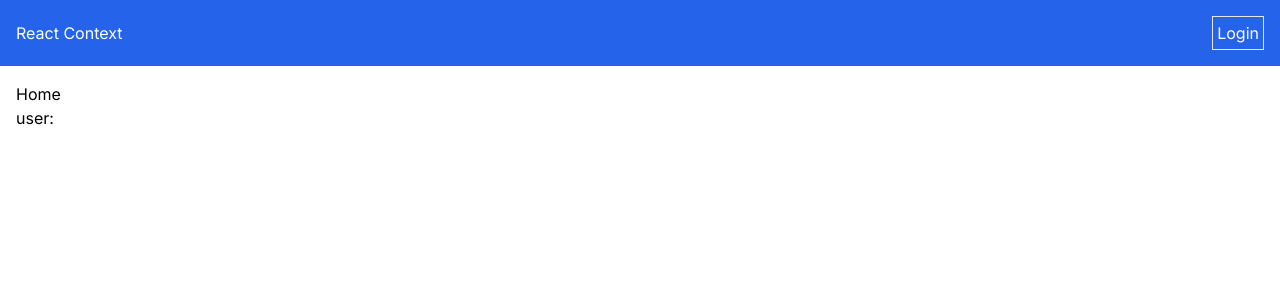
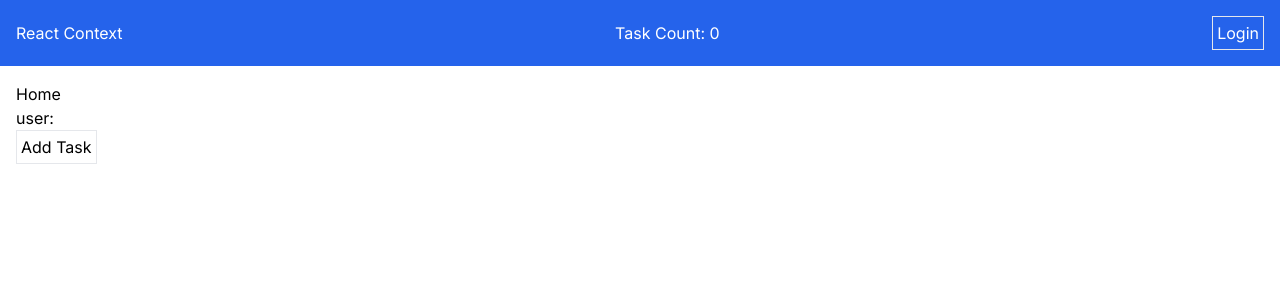
Before and after one commit to fahim041/library, a Next.js app: page /react/react-context in a window 1280 px wide. Shown: the top 300 px of the page. Built offline with nearby package versions, Linux system fonts and the light colour scheme.

Commit message:
task context

```diff
--- a/app/react/react-context/Home.tsx
+++ b/app/react/react-context/Home.tsx
@@ -1,5 +1,6 @@
 import { useContext } from 'react';
 import authContext from './context/authContext';
+import TaskList from './TaskList';
 
 export default function Home() {
   const { user } = useContext(authContext);
@@ -8,6 +9,7 @@ export default function Home() {
     <>
       <div>Home</div>
       <p>user: {user}</p>
+      <TaskList />
     </>
   );
 }
--- a/app/react/react-context/Navbar.tsx
+++ b/app/react/react-context/Navbar.tsx
@@ -1,9 +1,14 @@
+import { useContext } from "react";
 import AuthStatus from "./AuthStatus";
+import taskContext from "./context/taskContext";
 
 export default function Navbar() {
+  const {tasks} = useContext(taskContext);
+
   return (
     <div className="p-4 bg-blue-600 text-white flex justify-between items-center">
       <div>React Context</div>
+      <div>Task Count: {tasks.length}</div>
       <div>
         <AuthStatus />
       </div>
--- /dev/null
+++ b/app/react/react-context/TaskList.tsx
@@ -0,0 +1,36 @@
+import { useContext } from 'react';
+import taskContext from './context/taskContext';
+
+export default function TaskList() {
+  const {tasks, dispatch} = useContext(taskContext);
+
+  return (
+    <div>
+      <button
+        className="border p-1 mb-2"
+        onClick={() => {
+          dispatch({
+            type: 'ADD',
+            task: { id: Date.now(), title: 'Task ' + Date.now() },
+          });
+        }}
+      >
+        Add Task
+      </button>
+      {tasks && tasks.map((task) => (
+        <div
+          key={task.id}
+          className="border p-2 flex justify-between items-center w-1/2"
+        >
+          <div>{task.title}</div>
+          <button
+            className="border p-1"
+            onClick={() => dispatch({ type: 'DELETE', taskId: task.id })}
+          >
+            Delete
+          </button>
+        </div>
+      ))}
+    </div>
+  );
+}
--- /dev/null
+++ b/app/react/react-context/context/taskContext.ts
@@ -0,0 +1,11 @@
+import { Dispatch, createContext } from 'react';
+import { Task, TaskAction } from '../reducers/taskReducer';
+
+interface TaskContextType {
+  tasks: Task[];
+  dispatch: Dispatch<TaskAction>;
+}
+
+const taskContext = createContext<TaskContextType>({} as TaskContextType);
+
+export default taskContext;
--- a/app/react/react-context/page.tsx
+++ b/app/react/react-context/page.tsx
@@ -4,16 +4,21 @@ import authReducer from './reducers/authReducer';
 import Home from './Home';
 import Navbar from './Navbar';
 import authContext from './context/authContext';
+import taskReducer from './reducers/taskReducer';
+import taskContext from './context/taskContext';
 
 export default function Page() {
-  const [user, dispatch] = useReducer(authReducer, '');
+  const [user, authDispatch] = useReducer(authReducer, '');
+  const [tasks, taskDispatch] = useReducer(taskReducer, []);
 
   return (
-    <authContext.Provider value={{ user, dispatch }}>
-      <Navbar />
-      <div className="p-4">
-        <Home />
-      </div>
+    <authContext.Provider value={{ user, dispatch: authDispatch }}>
+      <taskContext.Provider value={{ tasks, dispatch: taskDispatch }}>
+        <Navbar />
+        <div className="p-4">
+          <Home />
+        </div>
+      </taskContext.Provider>
     </authContext.Provider>
   );
 }
--- a/app/react/react-context/reducers/authReducer.ts
+++ b/app/react/react-context/reducers/authReducer.ts
@@ -9,7 +9,7 @@ interface LogoutAction {
 
 export type AuthAction = LoginAction | LogoutAction;
 
-const authReducer = (user: string, action: AuthAction) => {
+const authReducer = (user: string, action: AuthAction): string => {
     if(action.type === 'LOGIN') return action.payload;
     if(action.type === 'LOGOUT') return '';
     return user;
--- /dev/null
+++ b/app/react/react-context/reducers/taskReducer.ts
@@ -0,0 +1,27 @@
+export interface Task {
+  id: number;
+  title: string;
+}
+
+interface AddTask {
+  type: 'ADD';
+  task: Task;
+}
+
+interface DeleteTask {
+  type: 'DELETE';
+  taskId: number;
+}
+
+export type TaskAction = AddTask | DeleteTask;
+
+const taskReducer = (tasks: Task[], action: TaskAction): Task[] => {
+  switch (action.type) {
+    case 'ADD':
+      return [action.task, ...tasks];
+    case 'DELETE':
+      return tasks.filter((task) => task.id !== action.taskId);
+  }
+};
+
+export default taskReducer;
```
